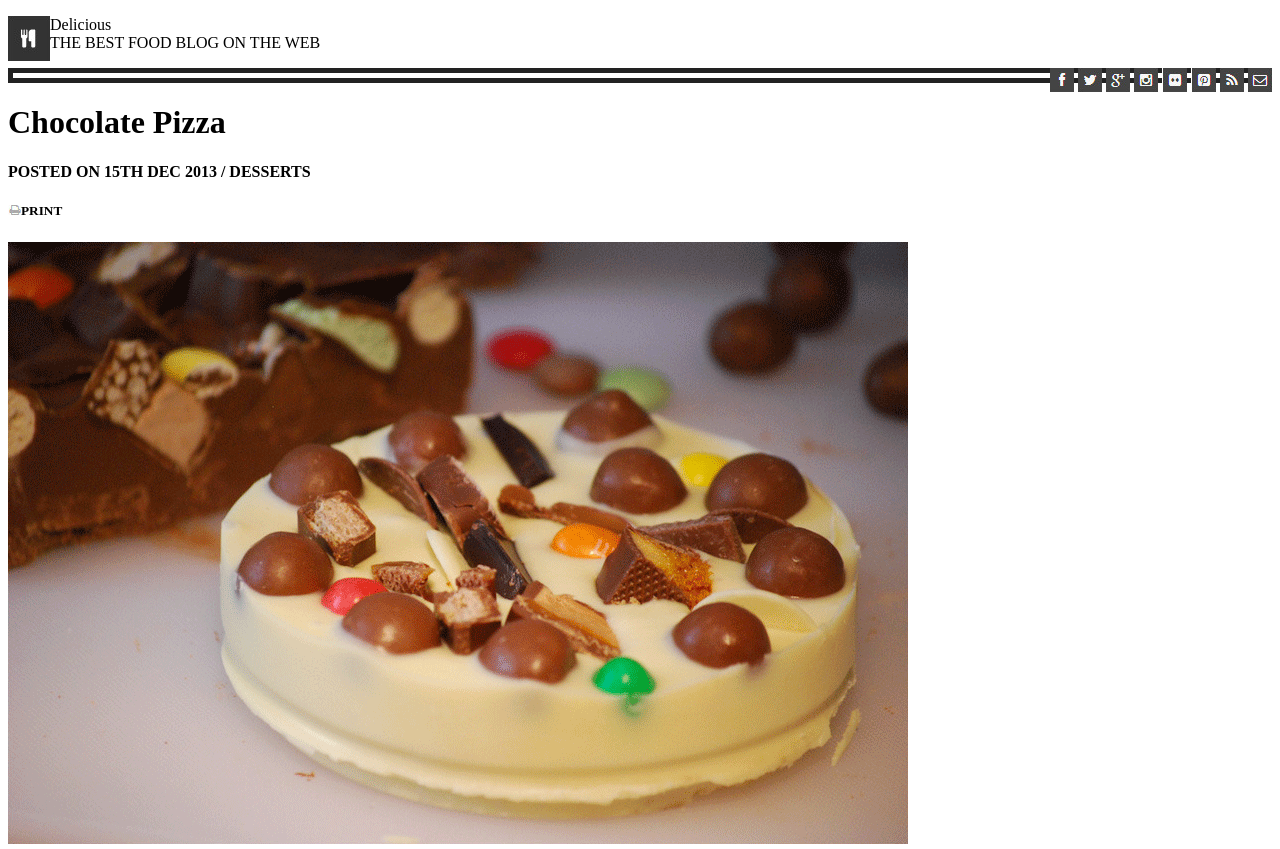
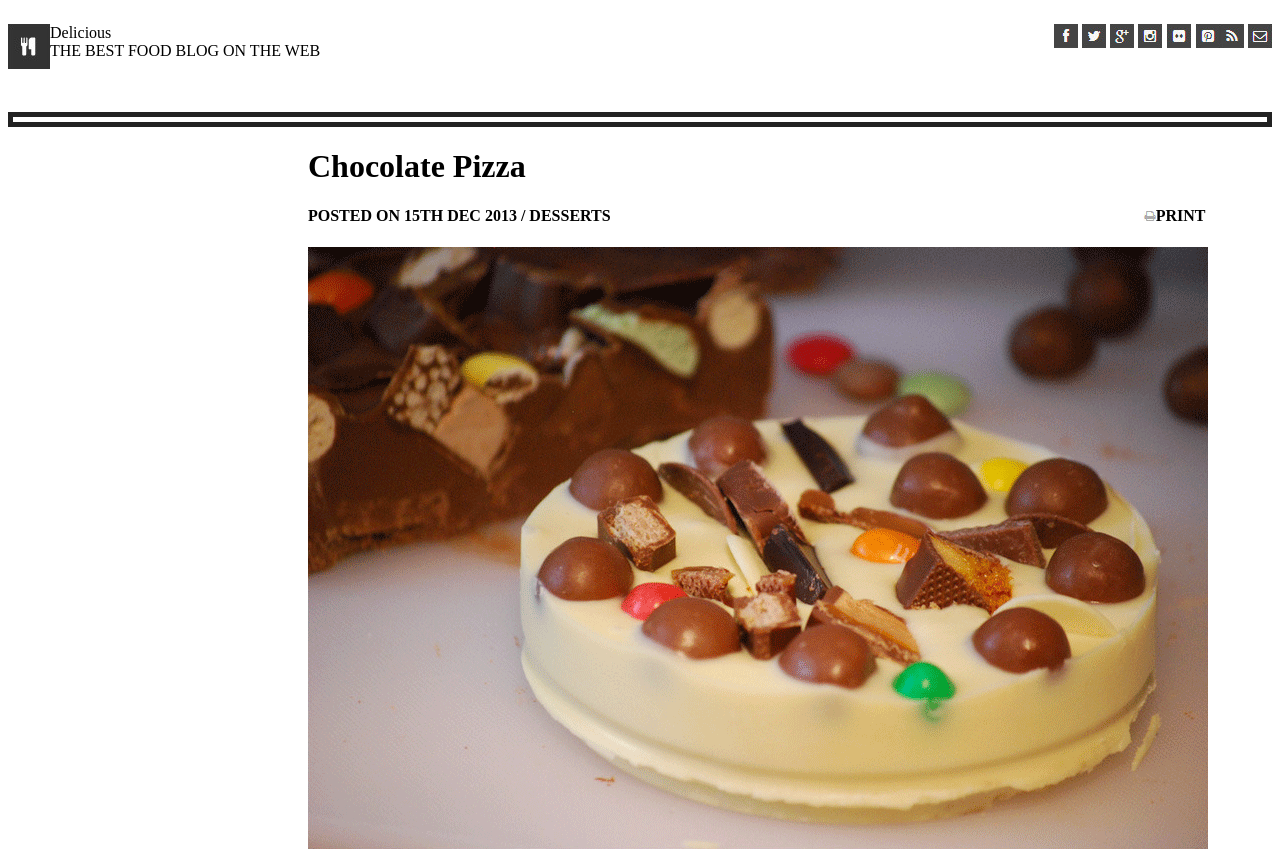
Before and after one commit to JCode1986/chocolate-pizza, a plain HTML site: page index.html in a window 1280 px wide. Shown: the top 849 px of the page. Drawn offline with Linux system fonts and the light colour scheme.

Commit message:
joseph_part3

```diff
--- a/index.html
+++ b/index.html
@@ -9,27 +9,30 @@
 </head>
 <header>
   <p>
+    <section>
+      <img src="fb-icon.png" class="medium">
+      <img src="twit-icon.png" class="medium">
+      <img src="gp-icon.png" class="medium">
+      <img src="insta-icon.png" class="medium">
+      <img src="flic-icon.png" class="medium">
+      <img src="pint-icon.png" class="medium">
+      <section>
+        <img src="rss-icon.png" class="medium">
+        <img src="mail-icon.png" class="medium">
+      </section>
+    </section>
     <img src="logo.png" class="logo">
     Delicious<br>
     THE BEST FOOD BLOG ON THE WEB
   </p>
 </header>
 <body>
-      <section>
-      <img src="fb-icon.png" class="medium">
-      <img src="twit-icon.png" class="medium">
-      <img src="gp-icon.png" class="medium">
-      <img src="insta-icon.png" class="medium">
-      <img src="flic-icon.png" class="medium">
-      <img src="pint-icon.png" class="medium">
-      <img src="rss-icon.png" class="medium">
-      <img src="mail-icon.png" class="medium">
-    </section>
+
   <div class= "divider"></div>
   <h1>Chocolate Pizza</h1>
-  <h4>POSTED ON 15TH DEC 2013 / DESSERTS</h4>
-  <h5><img src="print-icon.png">PRINT</h5>
-  <img src="choco-pizza.png">
+  <h4>POSTED ON 15TH DEC 2013 / DESSERTS &nbsp;&nbsp;&nbsp;&nbsp;&nbsp;&nbsp;&nbsp;&nbsp;&nbsp;&nbsp;&nbsp;&nbsp;&nbsp;&nbsp;&nbsp;&nbsp;&nbsp;&nbsp;&nbsp;&nbsp;&nbsp;&nbsp;&nbsp;&nbsp;&nbsp;&nbsp;&nbsp;&nbsp;&nbsp;&nbsp;&nbsp;&nbsp;&nbsp;&nbsp;&nbsp;&nbsp;&nbsp;&nbsp;&nbsp;&nbsp;&nbsp;&nbsp;&nbsp;&nbsp;&nbsp;&nbsp;&nbsp;&nbsp;&nbsp;&nbsp;&nbsp;&nbsp;&nbsp;&nbsp;&nbsp;&nbsp;&nbsp;&nbsp;&nbsp;&nbsp;&nbsp;&nbsp;&nbsp;&nbsp;&nbsp;&nbsp;&nbsp;&nbsp;&nbsp;&nbsp;&nbsp;&nbsp;&nbsp;&nbsp;&nbsp;&nbsp;&nbsp;&nbsp;&nbsp;&nbsp;&nbsp;&nbsp;&nbsp;&nbsp;&nbsp;&nbsp;&nbsp;&nbsp;&nbsp;&nbsp;&nbsp;&nbsp;&nbsp;&nbsp;&nbsp;&nbsp;&nbsp;&nbsp;&nbsp;&nbsp;&nbsp;&nbsp;&nbsp;&nbsp;&nbsp;&nbsp;&nbsp;&nbsp;&nbsp;&nbsp;&nbsp;&nbsp;&nbsp;&nbsp;&nbsp;&nbsp;&nbsp;&nbsp;&nbsp;&nbsp;&nbsp;&nbsp;&nbsp;&nbsp;&nbsp;&nbsp;&nbsp;&nbsp;&nbsp;&nbsp;&nbsp;&nbsp;<img src="print-icon.png">PRINT</h4>
+
+  <img src="choco-pizza.png" class="pizza">
   <p>Lorem ipsum dolor sit, amet consectetur adipisicing elit. Nobis ut est nostrum soluta error qui obcaecati corporis beatae, blanditiis laboriosam tempora a aspernatur repellat iure eius et illo accusantium? Fuga?</p>
   <p>Lorem ipsum dolor sit, amet consectetur adipisicing elit. Nobis ut est nostrum soluta error qui obcaecati corporis beatae, blanditiis laboriosam tempora a aspernatur repellat iure eius et illo accusantium? Fuga?</p>
   <p>Lorem ipsum dolor sit, amet consectetur adipisicing elit. Nobis ut est nostrum soluta error qui obcaecati corporis beatae, blanditiis laboriosam tempora a aspernatur repellat iure eius et illo accusantium? Fuga?</p>
--- a/style.css
+++ b/style.css
@@ -9,9 +9,13 @@ header h3 {
 .logo {
 float: left;
 }
+.pizza {
+    margin-left: 300px;
+}
 
 header  {
-    width: 480px;
+    margin: 0px;
+    overflow: hidden;
 }
 
 header p {
@@ -23,14 +27,23 @@ float: right
 margin-bottom: 30px
 } */
 
-section {
+header section {
     float: right;
     margin-bottom: 30px;
     background-position-y: 20px;
 }
 
+body section {
+    display: inline-block;
+}
 .divider {
     display: block;
     height: 5px;
     border: 5px solid #222;
 }
+h4 {
+    margin-left: 300px;
+}
+h1 {
+    margin-left: 300px;
+}
```
